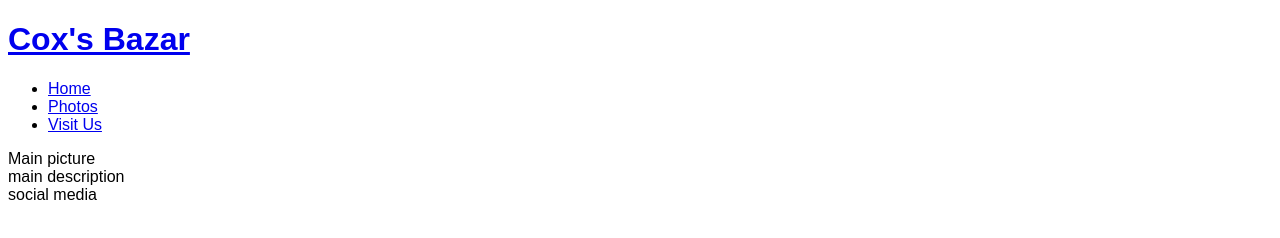
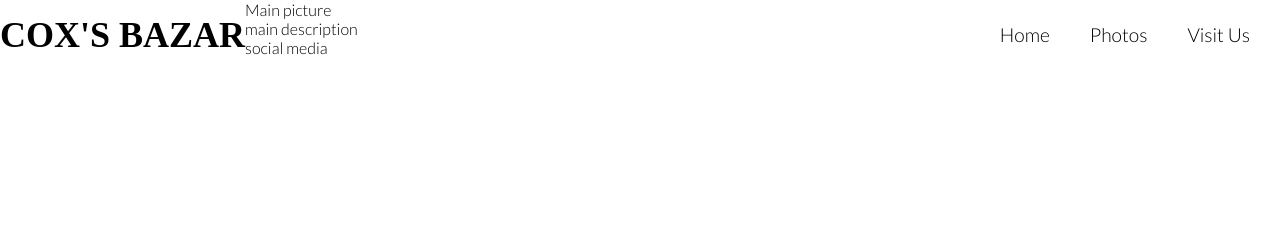
Before and after one commit to fh255/Cox-s-Bazar, a plain HTML site: page index.html in a window 1280 px wide. Drawn offline with Linux system fonts and the light colour scheme.

Commit message:
add and styling the navigator and header

```diff
--- a/assets/css/style.css
+++ b/assets/css/style.css
@@ -1,3 +1,52 @@
-body{
-    font-family: Arial, Helvetica, sans-serif;
+@import url('https://fonts.googleapis.com/css2?family=Lato:wght@300&display=swap');
+
+* {
+    margin: 0;
+    padding: 0;
+    border: none;
 }
+
+body {
+    font-family: Lato, sans-serif;
+    font-weight: 300;
+    color: rgb(0, 0, 0);
+}
+
+/* Heading desgn*/
+h1 {
+    font-family: 'Tinos', serif;
+    text-transform: uppercase;
+    color: black;
+}
+
+#logo{
+    float: left;
+    font-size: 36px;
+    line-height: 70px;
+}
+
+/* Navigation design*/
+
+#menu{
+    font-size: 120%;
+    line-height: 70px;
+}
+
+#menu li {
+    float: right;
+    list-style-type: none;
+    display: inline-block; /* Display list items horizontally */
+    margin-right: 20px;
+}
+
+#menu a{
+    text-decoration: none;
+    color: black;
+    border-radius: 5px; /* Add rounded corners to links */
+    padding: 10px;
+}
+
+#menu a:hover{
+    background-color: rgba(24, 117, 117, 0.8);
+    color: #fff;
+}
--- a/index.html
+++ b/index.html
@@ -11,19 +11,20 @@
 </head>
 <body>
     <header>
-    <a href="index.html"><h1>Cox's Bazar</h1></a>
+    <a href="index.html">
+        <h1 id="logo">Cox's Bazar</h1>
+    </a>
     <nav>
-<ul>
+<ul id="menu">
     <li>
-<a href="index.html">Home</a>
-    </li>
+        <a href="#">Visit Us</a>
+            </li>
     <li>
 <a href="#">Photos</a>
     </li>
     <li>
-<a href="#">Visit Us</a>
-    </li>
-
+        <a href="index.html">Home</a>
+            </li>
 </ul></nav>
     </header>
 
```
